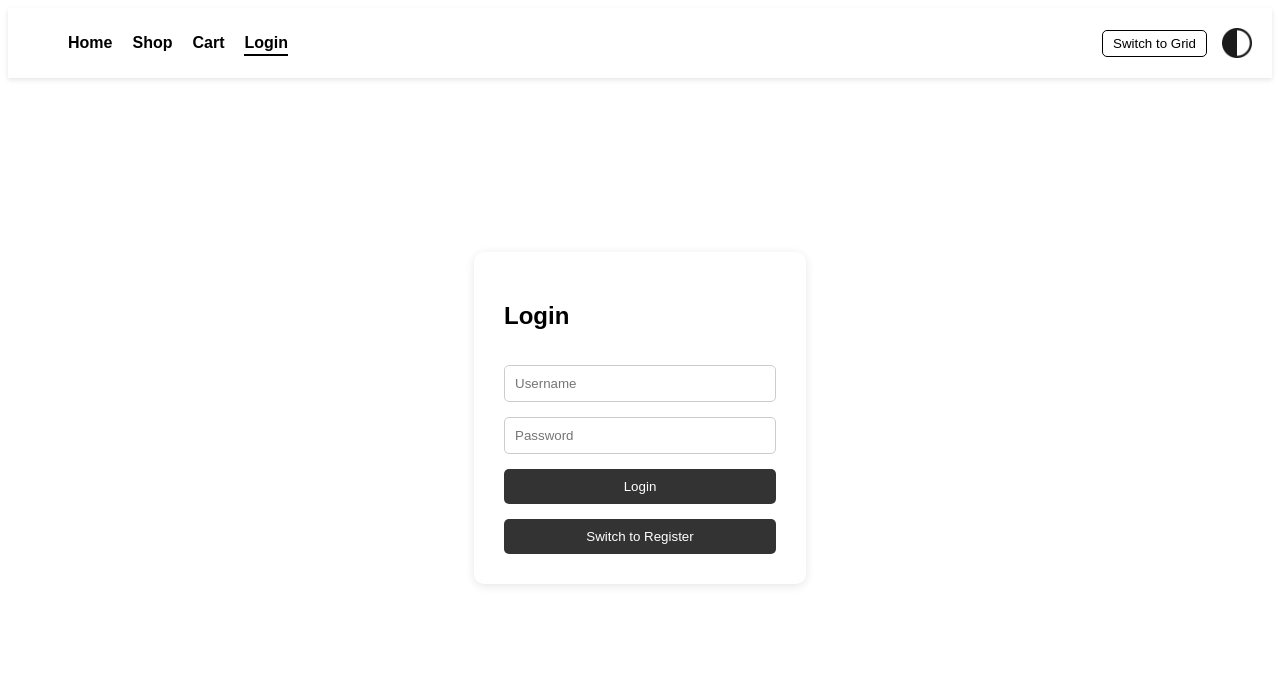
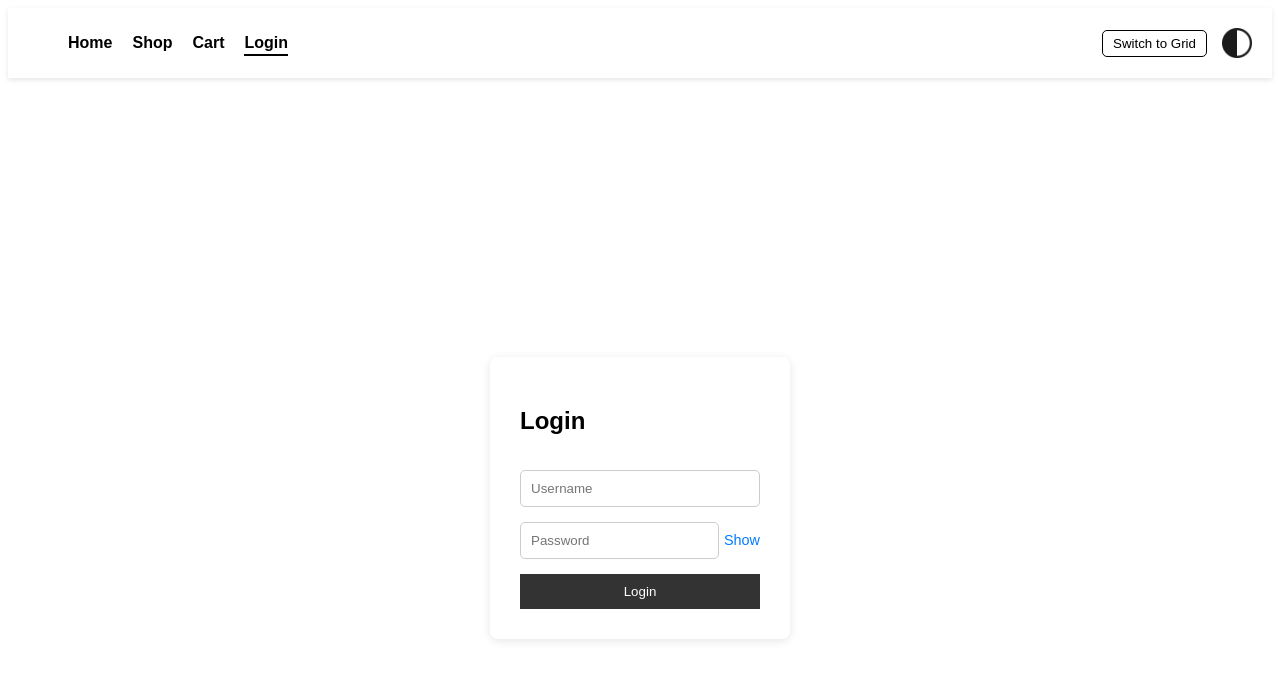
Before and after one commit to FeliciaFavrholdt/exam_demo, a React (Vite) app: page /login in a window 1280 px wide. Shown: the top 680 px of the page. Built offline with nearby package versions, Linux system fonts and the light colour scheme.

Commit message:
updating code

```diff
--- a/src/App.jsx
+++ b/src/App.jsx
@@ -40,9 +40,10 @@ const App = () => {
         throw new Error(data.message || "Invalid username or password.");
       }
     } catch (error) {
-      alert(`Login failed: ${error.message}`);
+      setErrorMessage(`Login failed: ${error.message}`);
     }
   };
+
 
   const handleRegister = async (credentials, navigate) => {
     try {
@@ -62,6 +63,13 @@ const App = () => {
       alert(`Registration failed: ${error.message}`);
     }
   };
+
+  const handleLogout = () => {
+    localStorage.removeItem("token");
+    setToken(null);
+    alert("You have been logged out.");
+  };
+
 
   const PrivateRoute = ({ children }) => {
     const location = useLocation();
--- /dev/null
+++ b/src/api/mockBackend.js
@@ -0,0 +1,43 @@
+const usersDB = [
+    { username: "testuser", password: "password123", role: "user" }
+  ];
+
+  const generateToken = (username, role) => {
+    const payload = {
+      username,
+      role,
+      exp: Math.floor(Date.now() / 1000) + 60 * 60 // Token valid for 1 hour
+    };
+    return btoa(JSON.stringify(payload)); // Simple base64 encoding
+  };
+
+  export const mockLogin = ({ username, password }) => {
+    return new Promise((resolve, reject) => {
+      const user = usersDB.find((u) => u.username === username && u.password === password);
+      setTimeout(() => {
+        if (user) {
+          console.log("[Mock Backend] Login successful for:", username);
+          resolve({ token: generateToken(user.username, user.role), role: user.role });
+        } else {
+          console.error("[Mock Backend] Invalid credentials for:", username);
+          reject({ message: "Invalid username or password." });
+        }
+      }, 1000);
+    });
+  };
+
+  export const mockRegister = ({ username, password }) => {
+    return new Promise((resolve, reject) => {
+      const userExists = usersDB.find((u) => u.username === username);
+      setTimeout(() => {
+        if (userExists) {
+          console.error("[Mock Backend] User already exists:", username);
+          reject({ message: "User already exists." });
+        } else {
+          usersDB.push({ username, password, role: "user" });
+          console.log("[Mock Backend] Registered new user:", username);
+          resolve({ token: generateToken(username, "user"), role: "user" });
+        }
+      }, 1000);
+    });
+  };
--- /dev/null
+++ b/src/hooks/useAuth.js
@@ -0,0 +1,64 @@
+import { useState, useEffect } from "react";
+import { mockLogin, mockRegister } from "../api/mockBackend";
+
+const useAuth = () => {
+  const [token, setToken] = useState(sessionStorage.getItem("token") || null);
+  const [userRole, setUserRole] = useState(null);
+
+  const isTokenExpired = (token) => {
+    if (!token) return true;
+    const payload = JSON.parse(atob(token));
+    return payload.exp * 1000 < Date.now();
+  };
+
+  useEffect(() => {
+    if (token && isTokenExpired(token)) {
+      handleLogout();
+      alert("Session expired. Please log in again.");
+    } else if (token) {
+      const payload = JSON.parse(atob(token));
+      setUserRole(payload.role);
+    }
+  }, [token]);
+
+  const handleLogin = async (credentials, navigate) => {
+    try {
+      console.log("[Auth] Attempting login for:", credentials.username);
+      const data = await mockLogin(credentials);
+      sessionStorage.setItem("token", data.token);
+      setToken(data.token);
+      console.log("[Auth] Login successful, navigating to /shop");
+      navigate("/shop");
+    } catch (error) {
+      console.error("[Auth] Login failed:", error.message);
+      alert(error.message || "Login failed.");
+    }
+  };
+
+  const handleRegister = async (credentials, navigate) => {
+    try {
+      console.log("[Auth] Attempting registration for:", credentials.username);
+      const data = await mockRegister(credentials);
+      sessionStorage.setItem("token", data.token);
+      setToken(data.token);
+      console.log("[Auth] Registration successful, navigating to /shop");
+      navigate("/shop");
+      alert("Registration successful! You are now logged in.");
+    } catch (error) {
+      console.error("[Auth] Registration failed:", error.message);
+      alert(error.message || "Registration failed.");
+    }
+  };
+
+  const handleLogout = () => {
+    console.log("[Auth] Logging out user");
+    sessionStorage.removeItem("token");
+    setToken(null);
+    setUserRole(null);
+    alert("You have been logged out.");
+  };
+
+  return { token, userRole, handleLogin, handleRegister, handleLogout, isTokenExpired };
+};
+
+export default useAuth;
--- a/src/layouts/MainLayout.jsx
+++ b/src/layouts/MainLayout.jsx
@@ -1,9 +1,12 @@
+// MainLayout.jsx
 import { Outlet, useLocation } from "react-router-dom";
 import { useEffect, useState } from "react";
 import styled from "styled-components";
 import NavBar from "../components/NavBar";
 import themeIcon from "../assets/images/theme_icon.png";
 import HomePage from "../pages/HomePage";
+import useAuth from "../hooks/useAuth";
+import ProtectedRoute from "../routes/ProtectedRoute";
 
 const LayoutContainer = styled.div`
   display: flex;
@@ -18,8 +21,8 @@ const ContentWrapper = styled.main`
 
 const MainLayout = ({ toggleTheme, theme }) => {
   const [layout, setLayout] = useState("grid");
-  const [token, setToken] = useState(sessionStorage.getItem("token") || null);
   const location = useLocation();
+  const { token, userRole, handleLogin, handleRegister, handleLogout, isTokenExpired } = useAuth();
 
   useEffect(() => {
     if (location.pathname === "/") {
@@ -36,30 +39,7 @@ const MainLayout = ({ toggleTheme, theme }) => {
     }
   };
 
-  const handleLogin = async (credentials, navigate) => {
-    try {
-      const response = await fetch("/api/login", {
-        method: "POST",
-        headers: { "Content-Type": "application/json" },
-        body: JSON.stringify(credentials),
-      });
-      const data = await response.json();
-      if (response.ok) {
-        sessionStorage.setItem("token", data.token);
-        setToken(data.token);
-        navigate("/shop");
-      } else {
-        alert(data.message);
-      }
-    } catch (error) {
-      console.error("Login failed:", error);
-    }
-  };
-
-  const handleLogout = () => {
-    sessionStorage.removeItem("token");
-    setToken(null);
-  };
+  const publicRoutes = ["/login", "/register"];
 
   return (
     <LayoutContainer>
@@ -73,8 +53,12 @@ const MainLayout = ({ toggleTheme, theme }) => {
       <ContentWrapper>
         {location.pathname === "/" ? (
           <HomePage layout={layout} />
+        ) : publicRoutes.includes(location.pathname) ? (
+          <Outlet context={{ layout, toggleLayout, handleLogin, handleRegister }} />
         ) : (
-          <Outlet context={{ layout, toggleLayout }} />
+          <ProtectedRoute token={token} userRole={userRole} isTokenExpired={isTokenExpired} roles={["user", "admin"]}>
+            <Outlet context={{ layout, toggleLayout, handleLogin, handleRegister }} />
+          </ProtectedRoute>
         )}
       </ContentWrapper>
     </LayoutContainer>
--- a/src/pages/LoginPage.jsx
+++ b/src/pages/LoginPage.jsx
@@ -1,78 +1,92 @@
 import { useState, useEffect } from "react";
+import { useNavigate, useLocation } from "react-router-dom";
 import styled from "styled-components";
-import { useNavigate, useLocation } from "react-router-dom";
 
 const FormContainer = styled.div`
   display: flex;
   justify-content: center;
   align-items: center;
-  height: 80vh;
+  height: 100vh;
 `;
 
 const Form = styled.form`
-  background-color: ${({ theme }) => theme.body};
-  padding: 30px;
-  border-radius: 10px;
-  box-shadow: 0 2px 10px rgba(0, 0, 0, 0.1);
   display: flex;
   flex-direction: column;
   gap: 15px;
+  padding: 30px;
+  border-radius: 8px;
+  box-shadow: 0 2px 10px rgba(0, 0, 0, 0.1);
+  background-color: #fff;
 `;
 
 const Input = styled.input`
   padding: 10px;
   border-radius: 5px;
   border: 1px solid #ccc;
-  width: 250px;
 `;
 
 const Button = styled.button`
   padding: 10px;
-  border-radius: 5px;
+  background-color: ${({ disabled }) => (disabled ? "#ccc" : "#333")};
+  color: white;
   border: none;
-  background-color: #333;
-  color: white;
-  cursor: pointer;
-
-  &:hover {
-    background-color: #555;
-  }
+  cursor: ${({ disabled }) => (disabled ? "not-allowed" : "pointer")};
 `;
 
 const ErrorMessage = styled.p`
   color: red;
   font-weight: bold;
-  text-align: center;
-  margin-bottom: 10px;
+  margin: 0;
 `;
 
-const LoginPage = ({ handleLogin, handleRegister, errorMessage }) => {
+const TogglePasswordButton = styled.span`
+  cursor: pointer;
+  font-size: 0.9rem;
+  color: #007bff;
+  margin-left: 5px;
+
+  &:hover {
+    text-decoration: underline;
+  }
+`;
+
+const LoginPage = ({ handleLogin, errorMessage }) => {
   const [username, setUsername] = useState("");
   const [password, setPassword] = useState("");
-  const [showError, setShowError] = useState(false);
+  const [error, setError] = useState("");
+  const [loading, setLoading] = useState(false);
+  const [showPassword, setShowPassword] = useState(false);
   const navigate = useNavigate();
   const location = useLocation();
 
+  // Auto-redirect if already logged in
   useEffect(() => {
-    if (location.state && location.state.from === "/cart") {
-      setShowError(true);
-    } else {
-      setShowError(false);
+    const token = localStorage.getItem("token");
+    if (token) {
+      navigate("/shop");
     }
-  }, [location]);
+  }, [navigate]);
 
-  const handleSubmit = (e) => {
+  const handleSubmit = async (e) => {
     e.preventDefault();
-    handleLogin({ username, password }, navigate);
+    setError("");
+    setLoading(true);
+
+    try {
+      await handleLogin({ username, password }, navigate);
+    } catch (err) {
+      setError("Invalid username or password.");
+    } finally {
+      setLoading(false);
+    }
   };
 
   return (
     <FormContainer>
       <Form onSubmit={handleSubmit}>
         <h2>Login</h2>
-        {showError && (
-          <ErrorMessage>You must be logged in to view your Cart.</ErrorMessage>
-        )}
+        {error && <ErrorMessage>{error}</ErrorMessage>}
+        {errorMessage && <ErrorMessage>{errorMessage}</ErrorMessage>}
         <Input
           type="text"
           placeholder="Username"
@@ -80,15 +94,21 @@ const LoginPage = ({ handleLogin, handleRegister, errorMessage }) => {
           onChange={(e) => setUsername(e.target.value)}
           required
         />
+        <div style={{ position: "relative" }}>
           <Input
-          type="password"
+            type={showPassword ? "text" : "password"}
             placeholder="Password"
             value={password}
             onChange={(e) => setPassword(e.target.value)}
             required
           />
-        <Button type="submit">Login</Button>
-        <Button type="button" onClick={() => navigate("/register")}>Switch to Register</Button>
+          <TogglePasswordButton onClick={() => setShowPassword(!showPassword)}>
+            {showPassword ? "Hide" : "Show"}
+          </TogglePasswordButton>
+        </div>
+        <Button type="submit" disabled={loading}>
+          {loading ? "Logging in..." : "Login"}
+        </Button>
       </Form>
     </FormContainer>
   );
--- /dev/null
+++ b/src/routes/ProtectedRoute.jsx
@@ -0,0 +1,14 @@
+import { Navigate } from "react-router-dom";
+
+const ProtectedRoute = ({ token, userRole, isTokenExpired, roles = [], children }) => {
+  if (!token || isTokenExpired(token)) {
+    return <Navigate to="/login" replace />;
+  }
+  if (roles.length && !roles.includes(userRole)) {
+    alert("Access denied: You do not have permission to view this page.");
+    return <Navigate to="/" replace />;
+  }
+  return children;
+};
+
+export default ProtectedRoute;
```
Lines whose indentation alone changed are shown as unchanged.
